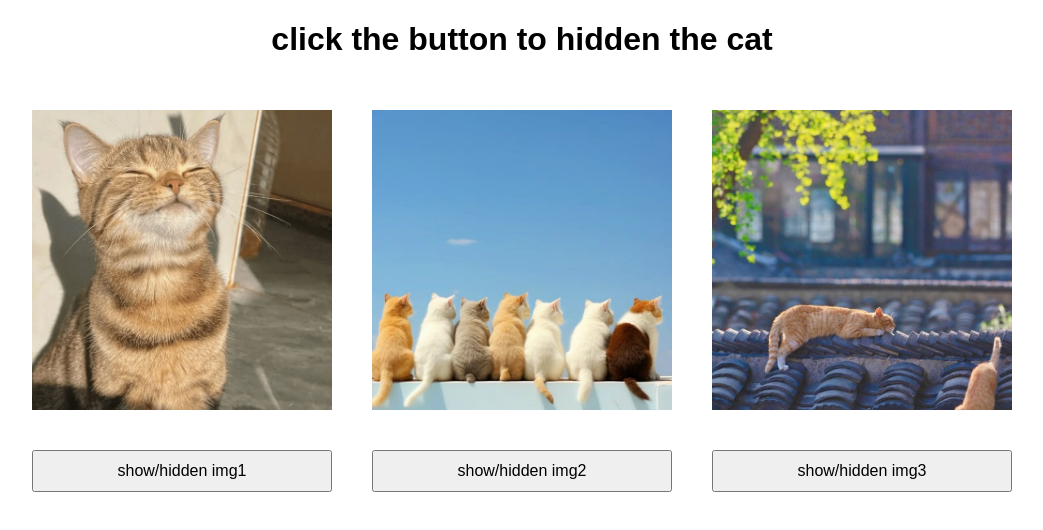
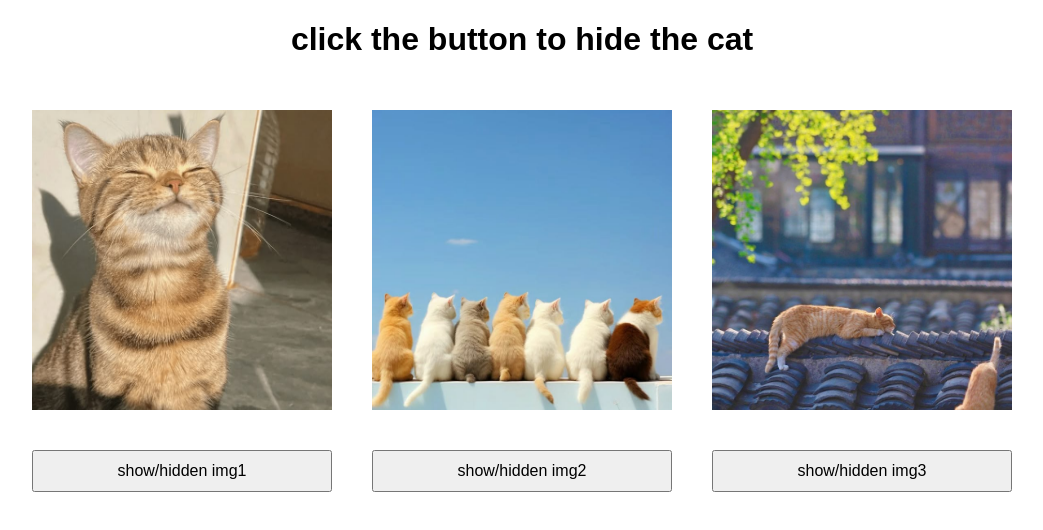
Before and after one commit to janicehuang00/Hello, a plain HTML site: page index.html in a window 1280 px wide. Shown: the whole page, without its empty margins (118-1161 px from the left). Drawn offline with Linux system fonts and the light colour scheme.

Commit message:
Update page title

```diff
--- a/index.html
+++ b/index.html
@@ -48,7 +48,7 @@
     </style>
 </head>
 <body>
-    <h1>click the button to hidden the cat</h1>
+    <h1>click the button to hide the cat</h1>
 
     <div class="container">
         <div class="imgbutton-container">
```
